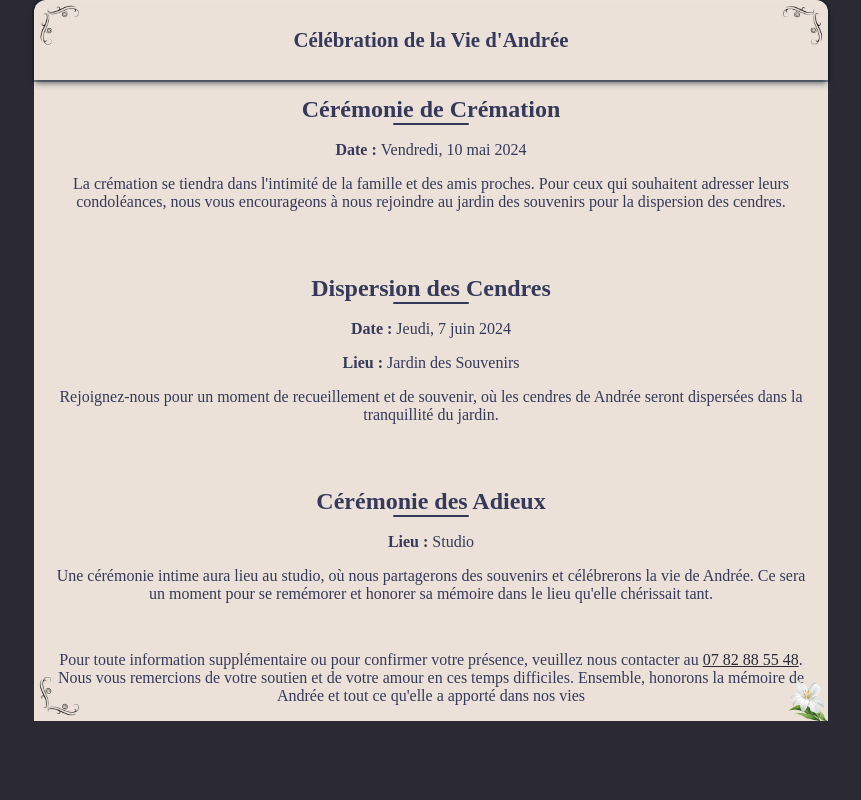
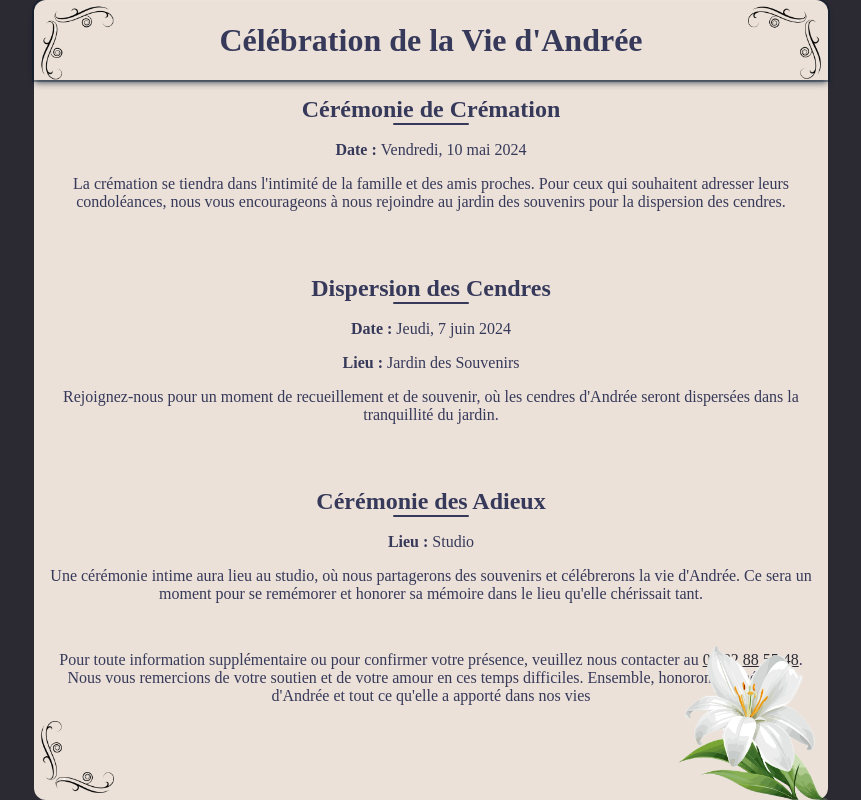
Before and after one commit to Nilyss/andree, a plain HTML site: page index.html in a window 1280 px wide. Shown: the whole page, without its empty margins (209-1070 px from the left). Drawn offline with Linux system fonts and the light colour scheme.

Commit message:
update media-queries

```diff
--- a/index.html
+++ b/index.html
@@ -3,7 +3,7 @@
 <html lang="fr">
   <head>
     <meta charset="utf-8" />
-    <meta name="viewport" content="width=device-width, initial-scale=1">
+    <meta name="viewport" content="width=device-width, initial-scale=1" />
     <title>Funéraille Andrée</title>
     <link rel="stylesheet" href="./public/styles/styles.css" />
     <script src="./public/scripts/Index.js" defer></script>
@@ -46,7 +46,7 @@
           <li><strong>Lieu : </strong>Jardin des Souvenirs</li>
           <li>
             Rejoignez-nous pour un moment de recueillement et de souvenir, où
-            les cendres de Andrée seront dispersées dans la tranquillité du
+            les cendres d'Andrée seront dispersées dans la tranquillité du
             jardin.
           </li>
         </ul>
@@ -57,7 +57,7 @@
           <li><strong>Lieu : </strong>Studio</li>
           <li>
             Une cérémonie intime aura lieu au studio, où nous partagerons des
-            souvenirs et célébrerons la vie de Andrée. Ce sera un moment pour se
+            souvenirs et célébrerons la vie d'Andrée. Ce sera un moment pour se
             remémorer et honorer sa mémoire dans le lieu qu'elle chérissait
             tant.
           </li>
@@ -69,7 +69,7 @@
           présence, veuillez nous contacter au
           <a href="tel:0782885548">07 82 88 55 48</a>. Nous vous remercions de
           votre soutien et de votre amour en ces temps difficiles. Ensemble,
-          honorons la mémoire de Andrée et tout ce qu'elle a apporté dans nos
+          honorons la mémoire d'Andrée et tout ce qu'elle a apporté dans nos
           vies
         </p>
       </section>
--- a/public/styles/styles.css
+++ b/public/styles/styles.css
@@ -25,9 +25,9 @@ header {
   justify-content: center;
   align-items: center;
   box-shadow:
-    rgba(6, 24, 44, 0.4) 0px 0px 0px 2px,
-    rgba(6, 24, 44, 0.65) 0px 4px 6px -1px,
-    rgba(255, 255, 255, 0.08) 0px 1px 0px inset;
+    rgba(6, 24, 44, 0.4) 0 0 0 2px,
+    rgba(6, 24, 44, 0.65) 0 4px 6px -1px,
+    rgba(255, 255, 255, 0.08) 0 1px 0 inset;
   height: 10dvh;
 }
 
@@ -53,7 +53,6 @@ main {
   justify-content: center;
   align-items: center;
   gap: 2em;
-  /*height: 80dvh;*/
 }
 
 section {
@@ -94,14 +93,11 @@ footer {
   flex-flow: column;
   justify-content: center;
   align-items: center;
-  /*height: 10dvh;*/
 }
 
 .bottomLeft__img,
-.bottomRight__img,
 .topLeft__img,
 .topRight__img {
-  width: 75px;
   position: absolute;
 }
 
@@ -128,19 +124,48 @@ footer {
   bottom: 0;
   right: 0;
   transform: scaleX(-1);
-  width: 150px;
 }
 
-@media screen and (min-device-width: 320px) {
+@media screen and (min-width: 320px) and (max-width: 1023px) {
   h1 {
     font-size: 1.3em;
   }
 
+  main {
+    height: unset;
+  }
+
+  footer {
+    height: unset;
+  }
+
+  .bottomRight__img {
+    width: 40px;
+  }
 
   .bottomLeft__img,
-  .bottomRight__img,
   .topLeft__img,
   .topRight__img {
     width: 40px;
   }
 }
+
+@media screen and (min-width: 1024px) {
+  main {
+    height: 80dvh;
+  }
+
+  footer {
+    height: 10dvh;
+  }
+
+  .bottomRight__img {
+    width: 150px;
+  }
+
+  .bottomLeft__img,
+  .topLeft__img,
+  .topRight__img {
+    width: 75px;
+  }
+}
```
Also changed, not shown: 1 other file.
